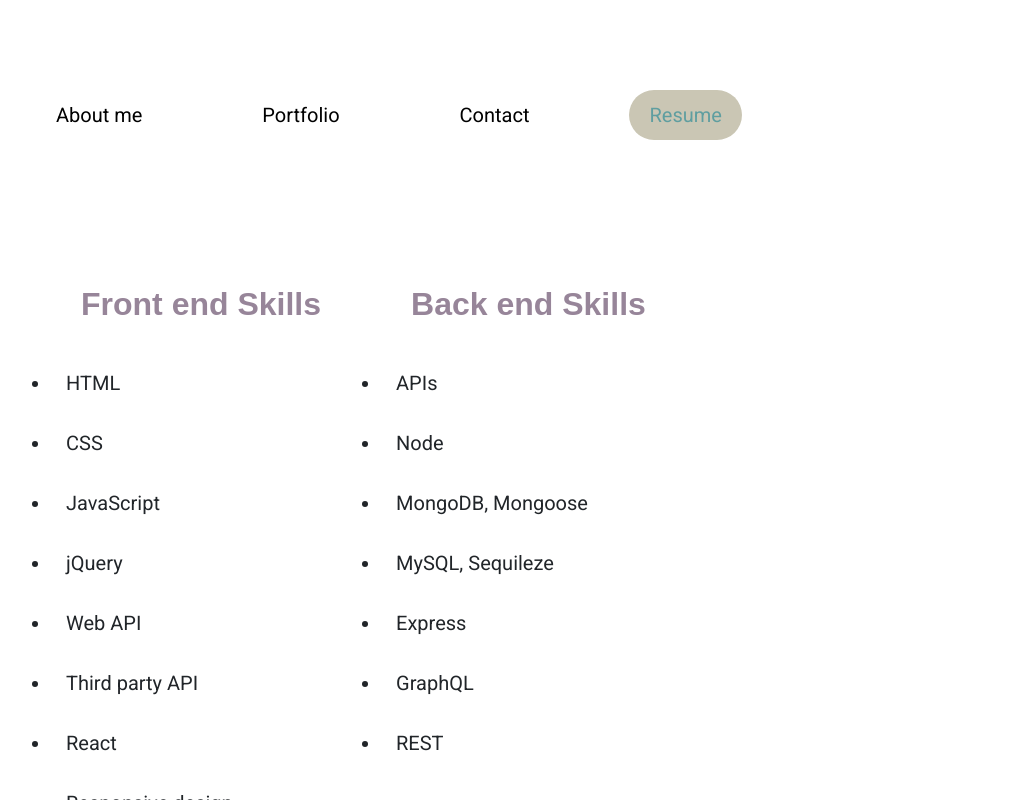
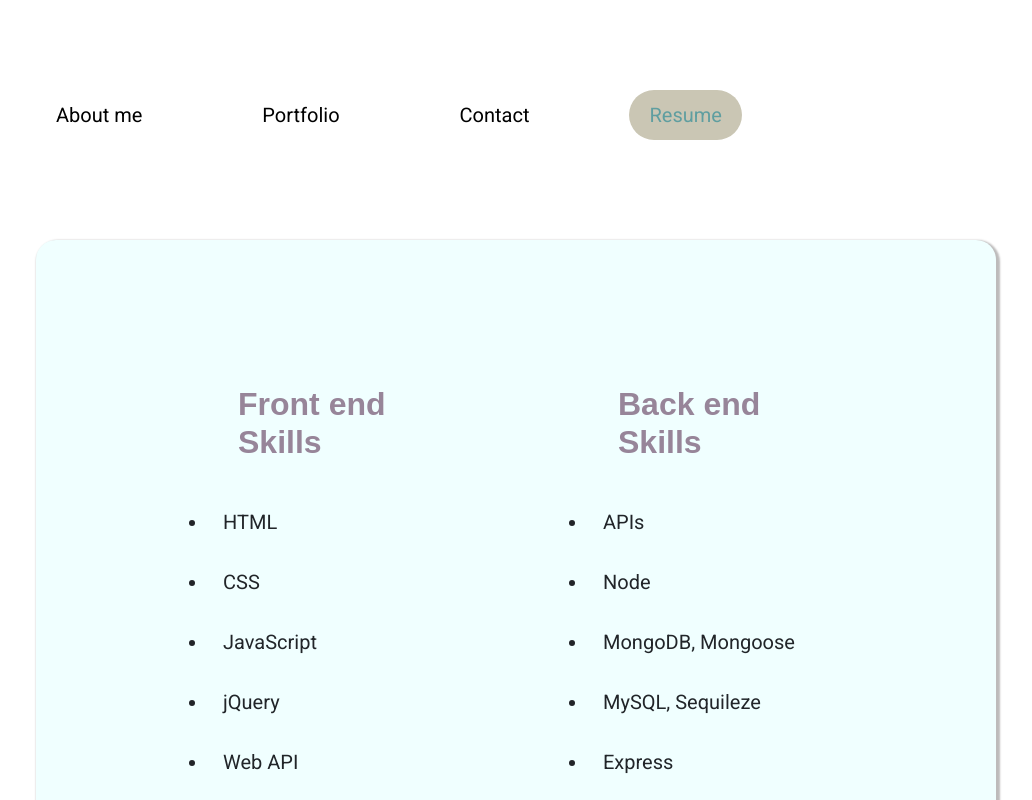
Before and after one commit to ekhay-hit/ekhay_div_hub, a React (Vite) app: page /resume in a window 1280 px wide. Shown: the top 800 px of the page, without its empty margins (124-1156 px from the left). Built offline with nearby package versions, Linux system fonts and the light colour scheme; a web font is replaced by a local one.

Commit message:
updated the styling to the background color

```diff
--- a/src/pages/Resume.jsx
+++ b/src/pages/Resume.jsx
@@ -33,14 +33,18 @@ export default function Resume() {
   const backEndSkills = backEnd;
   return (
     <main className="resume">
-      <Skill frontEnd={frontEndSkills} />
-      <Skill frontEnd={backEndSkills} />
+      <div className="front_end">
+        <Skill skills={frontEndSkills} />
+      </div>
+      <div className="back_end">
+        <Skill skills={backEndSkills} />
+      </div>
     </main>
   );
 }
 
-function Skill({ frontEnd }) {
-  const myFrontEnd = frontEnd;
+function Skill({ skills }) {
+  const myFrontEnd = skills;
   return (
     <>
       <ul>
--- a/src/pages/styles/contact.css
+++ b/src/pages/styles/contact.css
@@ -5,9 +5,11 @@
   text-align: start;
   gap: 30px;
   flex-wrap: wrap;
-  box-shadow: 2px 2px 2px 2px gray;
+  box-shadow: 2px 2px 2px 2px rgb(189, 187, 187);
   border-radius: 20px;
   padding: 0px 80px;
+
+  background-color: azure;
 }
 
 .contact h2 {
--- a/src/pages/styles/portfolio.css
+++ b/src/pages/styles/portfolio.css
@@ -1,3 +1,18 @@
+/* Style for the main of the portfolio */
+
+.projects-list {
+  width: 80% !important;
+  margin: auto;
+  justify-content: center;
+  display: flex;
+  flex-wrap: wrap;
+  gap: 100px;
+  padding: 100px;
+  box-shadow: 2px 2px 2px 2px rgb(189, 187, 187);
+  border-radius: 20px;
+  background-color: azure;
+}
+
 .project-card {
   display: flex;
   flex-direction: column;
@@ -39,21 +54,3 @@
   background-color: transparent;
   border: none;
 }
-
-/* Style for the main of the portfolio */
-
-.projects-list {
-  width: 80% !important;
-  margin: auto;
-  justify-content: center;
-  display: flex;
-  flex-wrap: wrap;
-  gap: 100px;
-  padding: 100px;
-  box-shadow: 2px 2px 2px 2px gray;
-  border-radius: 20px;
-}
-/* .projects-list a:hover { */
-/* color: white; */
-/* } */
-/*  */
--- a/src/pages/styles/resume.css
+++ b/src/pages/styles/resume.css
@@ -1,7 +1,19 @@
 .resume {
   display: flex;
-  justify-content: start;
+  justify-content: space-around;
   width: 80%;
+  background-color: azure;
+  padding: 100px;
+  box-shadow: 2px 2px 2px 2px rgb(189, 187, 187);
+  border-radius: 20px;
+}
+
+.front_end {
+  width: 35%;
+}
+
+.back_end {
+  width: 35%;
 }
 
 ul {
@@ -11,6 +23,7 @@ ul {
 
 ul h2 {
   color: #978599;
+  text-align: start;
   padding: 30px;
   font-weight: bolder;
   font-family: "Sofia", sans-serif;
--- a/src/styles/About.css
+++ b/src/styles/About.css
@@ -8,6 +8,7 @@
   padding: 100px;
   box-shadow: 2px 2px 2px 2px rgb(189, 187, 187);
   border-radius: 20px;
+  background-color: azure;
 
   h6 {
     width: 100%;
```
